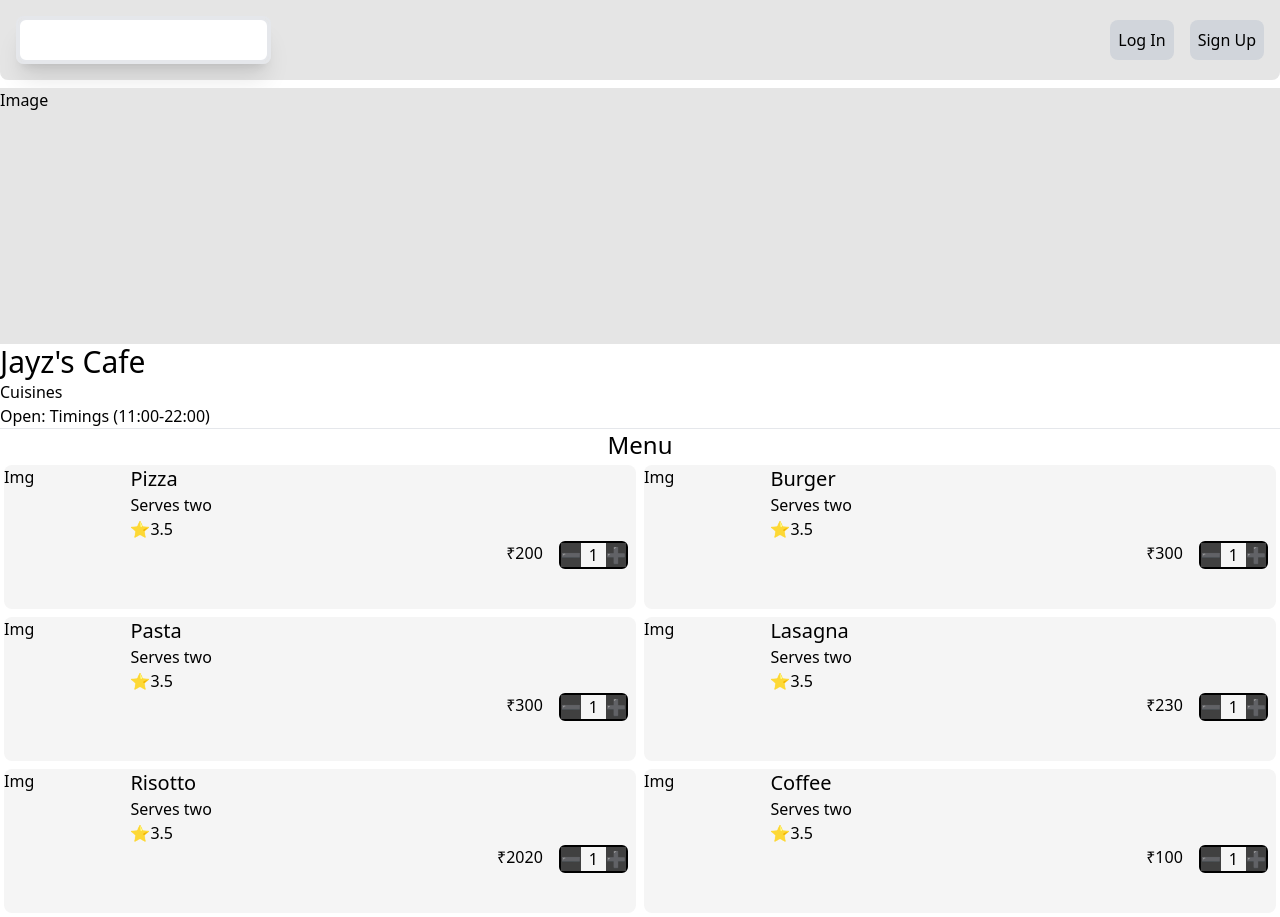
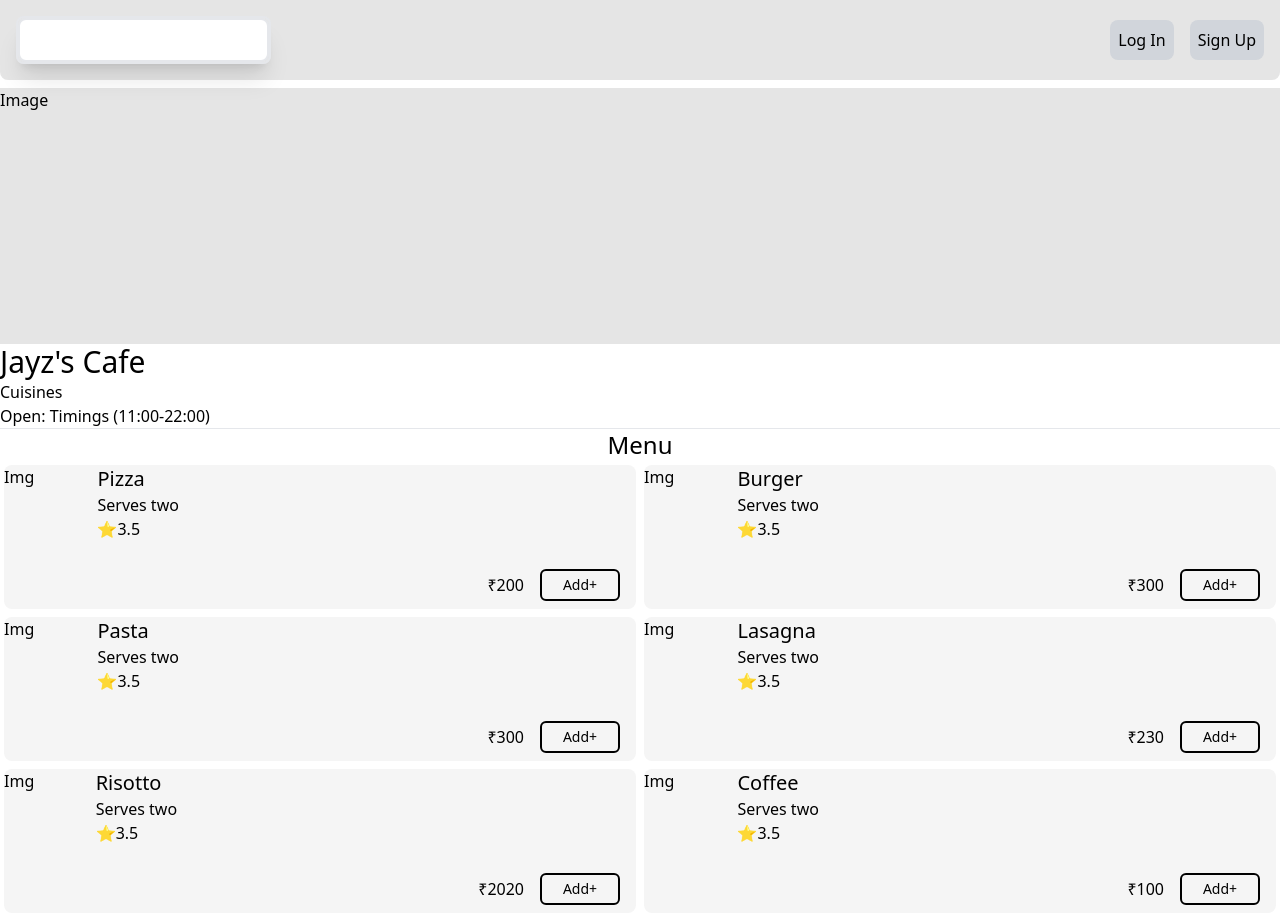
Before and after one commit to jayz25/efood, a Next.js app: page /restaurent/1 in a window 1280 px wide. Built offline with nearby package versions, Linux system fonts and the light colour scheme.

Commit message:
- Updated menu item card and location dropdown (#5)
-- Fixed location dropdown positioning
 -- Add and remove quantity added in menu item card

```diff
--- a/app/globals.css
+++ b/app/globals.css
@@ -1,3 +1,14 @@
 @import 'tailwindcss/base';
 @import 'tailwindcss/components';
 @import 'tailwindcss/utilities';
+
+/* Hide scrollbar for Chrome, Safari and Opera */
+.search-dropdown__content::-webkit-scrollbar {
+    display: none;
+  }
+
+  /* Hide scrollbar for IE, Edge and Firefox */
+  .search-dropdown__content {
+    -ms-overflow-style: none;  /* IE and Edge */
+    scrollbar-width: none;  /* Firefox */
+  }
--- a/components/MenuItemCard.tsx
+++ b/components/MenuItemCard.tsx
@@ -1,4 +1,13 @@
+import { useState } from "react";
+
 export default function MenuItemCard({ menuItem }) {
+  const [quantity, setQuantity] = useState(0);
+  const reduceQuantity = () => {
+    if (quantity > 0) setQuantity((quantity) => quantity - 1);
+  };
+  const increaseQuantity = () => {
+    setQuantity((quantity) => quantity + 1);
+  };
   return (
     <div className="h-36 flex flex-row bg-neutral-100 rounded-lg">
       <div className="item-menu-logo h-full w-1/5">Img</div>
@@ -8,21 +17,33 @@ export default function MenuItemCard({ menuItem }) {
           <p>Serves two</p>
           <p>⭐3.5</p>
         </div>
-        <div className="flex flex-row justify-end self-end">
-            <p className="px-2">₹{menuItem.price}</p>
-            <div className="flex flex-row outline-transparent border-2 border-black mx-2 rounded-md">
-                <button className="h-full basis-1/3 bg-neutral-700">
-                    ➖
-                </button>
-                <div className="h-full basis-1/3 px-2">
-                    1
-                </div>
-                <button className="h-full basis-1/3 bg-neutral-700">
+      </div>
+      <div className="relative items-center flex flex-row justify-end self-end p-2">
+          <p className="px-2 text-md font-medium">₹{menuItem.price}</p>
+          {quantity ? (
+            <div className="flex flex-row border-2 border-black mx-2 rounded-md w-20 h-8">
+              <button
+                className="h-full basis-1/3 bg-neutral-700"
+                onClick={reduceQuantity}
+              >
+                ➖
+              </button>
+              <div className="h-full basis-1/3 px-2 items-center">{quantity}</div>
+              <button
+                className="h-full basis-1/3 bg-neutral-700"
+                onClick={increaseQuantity}
+              >
                 ➕
-                </button>
+              </button>
             </div>
-          </div>
-      </div>
+          ) : (
+            <div className="border-2 border-black mx-2 rounded-md text-sm w-20 h-8">
+              <button className="h-full w-full font-medium" onClick={increaseQuantity}>
+                Add+
+              </button>
+            </div>
+          )}
+        </div>
     </div>
   );
 }
--- a/components/SearchBar.tsx
+++ b/components/SearchBar.tsx
@@ -33,7 +33,7 @@ export default function SearchBar() {
   };
 
   return (
-    <div className="flex flex-col border-solid border-2 rounded-lg shadow-xl">
+    <div className="relative flex-col border-solid border-2 rounded-lg shadow-xl">
       <input
         id="search-location__input"
         className="border-solid border-2 p-2 rounded-lg"
@@ -42,7 +42,7 @@ export default function SearchBar() {
         onFocus={() => setIsLocationOptionOpen(true)}
         onBlur={() => setIsLocationOptionOpen(false)}
       />
-      <div className="flex flex-col search-dropdown__content max-h-48 overflow-y-auto">
+      <div className="absolute top-12 flex flex-col search-dropdown__content max-h-48 overflow-y-auto bg-neutral-400 w-full z-10 rounded-bl-lg rounded-br-lg">
         {isLocationOptionOpen &&
           searchOptions
             .filter((option) => option.toLowerCase().startsWith(searchString.toLowerCase()))
```
